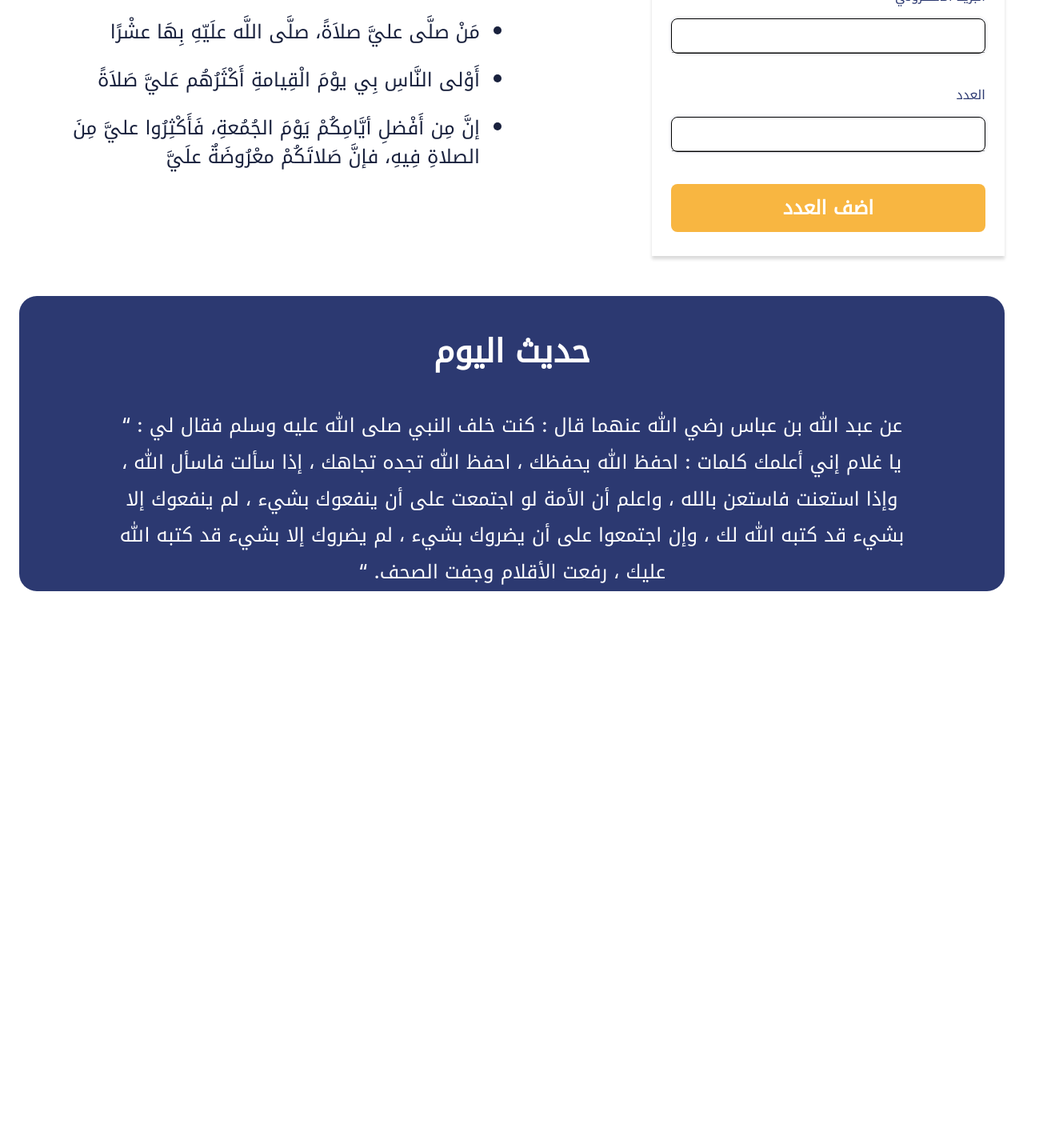
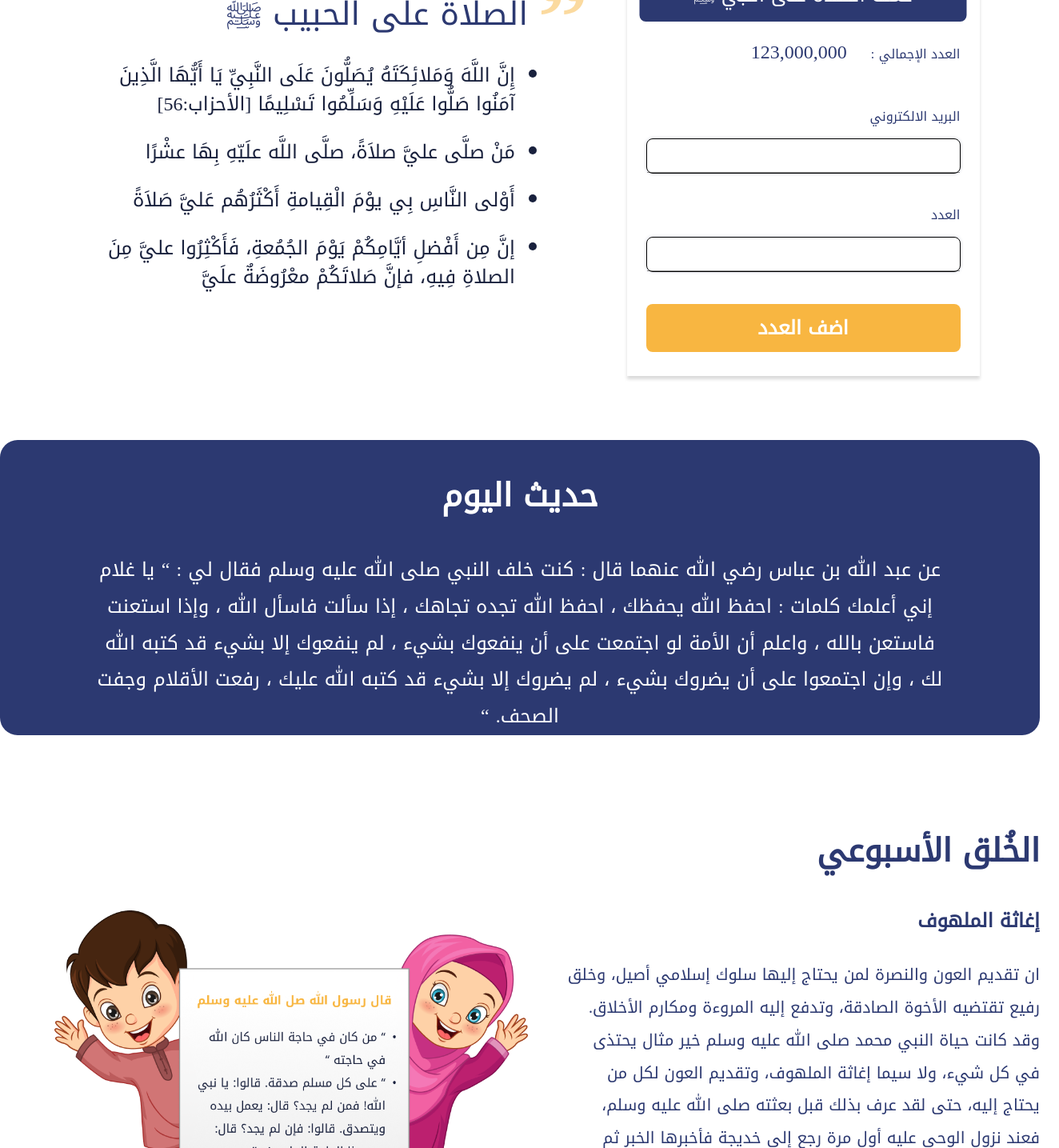
Before and after one commit to hibayoussef/Quran-memorization, a React (Create React App) app: page /home in a window 1280 px wide. Shown: the part 1920-3355 px from the top of the page at 80% size, 1324 px wide, since content can reach past the window. Before the commit the page ends 2659 px from the top, so only its background shows below. Built offline with nearby package versions, Linux system fonts and the light colour scheme.

Commit message:
add section StudentExcellence

```diff
--- a/src/components/Home/AboutUs/AboutUs.styles.jsx
+++ b/src/components/Home/AboutUs/AboutUs.styles.jsx
@@ -6,7 +6,7 @@ const flexCenter = {
 
 export const about = {
   container: {
-    marginTop: "20px",
+    marginTop: "80px",
   },
   containerGrid: {
     ...flexCenter, // Reuse flex styles
--- a/src/components/Home/AddTotalNumber/AddTotalNumber.jsx
+++ b/src/components/Home/AddTotalNumber/AddTotalNumber.jsx
@@ -33,7 +33,7 @@ const AddTotalNumber = () => {
       <Container maxWidth="xl">
         <Grid container spacing={6}>
           {/* column Form add number */}
-          <Grid size={{ sm: 12, md: 6 }}>
+          <Grid size={{ sm: 12, md: 6 }} sx={styles.gridForm}>
             <Box sx={styles.boxFormNumber}>
               {/* BOX title main and icon */}
               <Box sx={styles.boxTitleForm}>
--- a/src/components/Home/AddTotalNumber/AddTotalNumber.styles.jsx
+++ b/src/components/Home/AddTotalNumber/AddTotalNumber.styles.jsx
@@ -5,13 +5,16 @@ const centerItem = {
 };
 
 export const styles = {
-  boxes: { marginTop: "50px" },
+  boxes: { marginTop: "80px" },
   title: {
     color: "#2C3971",
     fontSize: "40px",
     lineHeight: "76.23px",
   },
   // Form Number
+  gridForm: {
+    ...centerItem,
+  },
   boxFormNumber: {
     width: {
       xs: "100%", // 100% width for extra small screens
--- a/src/components/Home/Categories/Categories.styles.jsx
+++ b/src/components/Home/Categories/Categories.styles.jsx
@@ -20,7 +20,7 @@ export const styles = {
     fontSize: "40px",
     lineHeight: "76.23px",
     color: "#2C3971",
-    marginTop: "20px",
+    marginTop: "80px",
     ...commonStyles.fontWeightBold,
   },
   boxImg: {
--- a/src/components/Home/HadithToday/HadithToday.jsx
+++ b/src/components/Home/HadithToday/HadithToday.jsx
@@ -9,7 +9,7 @@ import { Box, Container, Typography } from "@mui/material";
 // style css
 import { styles } from "./HadithToday.styles";
 
-const Carousel = () => {
+const HadithToday = () => {
   return (
     <Box sx={styles.container}>
       <Container maxWidth="xl">
@@ -39,4 +39,4 @@ const Carousel = () => {
   );
 };
 
-export default Carousel;
+export default HadithToday;
--- a/src/components/Home/HadithToday/HadithToday.styles.jsx
+++ b/src/components/Home/HadithToday/HadithToday.styles.jsx
@@ -1,8 +1,9 @@
 export const styles = {
-  container: { marginTop: "50px" },
+  container: { marginTop: "80px" },
   swiperStyle: {
     backgroundColor: "#2C3971",
     borderRadius: "22px",
+    width: "1300px",
   },
   SwiperSlide: {
     display: "flex",
--- a/src/components/Home/HomeComp.jsx
+++ b/src/components/Home/HomeComp.jsx
@@ -6,6 +6,8 @@ import AboutUs from "./AboutUs/AboutUs";
 import Categories from "./Categories/Categories";
 import AddTotalNumber from "./AddTotalNumber/AddTotalNumber";
 import HadithToday from "./HadithToday/HadithToday";
+import WeeklyCreation from "./WeeklyCreation/WeeklyCreation";
+import StudentExcellence from "./StudentExcellence/StudentExcellence";
 // start in material ui
 import { Box } from "@mui/material";
 
@@ -19,6 +21,8 @@ function HomeComp() {
       <Categories />
       <AddTotalNumber />
       <HadithToday />
+      <WeeklyCreation />
+      <StudentExcellence />
     </Box>
   );
 }
--- /dev/null
+++ b/src/components/Home/StudentExcellence/StudentExcellence.jsx
@@ -0,0 +1,26 @@
+import { Box, Container } from "@mui/material";
+import Grid from "@mui/material/Grid2";
+// start in in css
+import { styles } from "./StudentExcellence.styles";
+
+const StudentExcellence = () => {
+  return (
+    <Box sx={styles.student}>
+      <Container maxWidth="xl">
+        <Grid container spacing={6}>
+          {/* start in title */}
+          <Grid size={{ sm: 12, md: 6 }}>
+            <h1 style={styles.title}>الطلاب المتميزين :</h1>
+            <h3 style={styles.titleTow}>
+              تم تكريم الطلاب المتميزين من دورات القرآم والحديث.
+            </h3>
+          </Grid>
+          {/* start in img  */}
+          <Grid size={{ sm: 12, md: 6 }}></Grid>
+        </Grid>
+      </Container>
+    </Box>
+  );
+};
+
+export default StudentExcellence;
--- /dev/null
+++ b/src/components/Home/StudentExcellence/StudentExcellence.styles.jsx
@@ -0,0 +1,17 @@
+export const styles = {
+  student: {
+    marginTop: "50px",
+  },
+  title: {
+    fontSize: "40px",
+    lineHeight: "76.23px",
+    weight: 700,
+    color: "#2C3971",
+  },
+  titleTow: {
+    fontSize: "24px",
+    lineHeight: "45.74px",
+    weight: 700,
+    color: "#2C3971",
+  },
+};
--- /dev/null
+++ b/src/components/Home/WeeklyCreation/WeeklyCreation.jsx
@@ -0,0 +1,47 @@
+// start in MIU
+import { Box, Container, Typography } from "@mui/material";
+import Grid from "@mui/material/Grid2";
+// start in in css
+import { styles } from "./WeeklyCreation.styles";
+//
+import Frame from "../../../assets/images/Frame.png";
+
+const WeeklyCreation = () => {
+  return (
+    <Box sx={styles.boxWeekly}>
+      <Container maxWidth="xl">
+        <Grid container spacing={6}>
+          {/* start in title */}
+          <Grid size={{ sm: 12, md: 6 }}>
+            <h1 style={styles.title}>الخُلق الأسبوعي</h1>
+            <h3 style={styles.titleTow}>إغاثة الملهوف</h3>
+            <Typography sx={styles.subTitle}>
+              ان تقديم العون والنصرة لمن يحتاج إليها سلوك إسلامي أصيل، وخلق رفيع
+              تقتضيه الأخوة الصادقة، وتدفع إليه المروءة ومكارم الأخلاق. وقد كانت
+              حياة النبي محمد صلى الله عليه وسلم خير مثال يحتذى في كل شيء، ولا
+              سيما إغاثة الملهوف، وتقديم العون لكل من يحتاج إليه، حتى لقد عرف
+              بذلك قبل بعثته صلى الله عليه وسلم، فعند نزول الوحي عليه أول مرة
+              رجع إلى خديجة فأخبرها الخبر ثم قال: "لقد خشيت على نفسي". عندئذ
+              أجابته أم المؤمنين خديجة رضي الله عنها: كلا والله! ما يخزيك ا لله
+              أبدًا، إنك لتصل الرحم، وتحمل الكلَّ، وتكسب المعدوم، وتقري الضيف،
+              وتعين على نوائب الحق.
+            </Typography>
+            <Typography sx={styles.subTitle}>
+              هكذا استدلت أم المؤمنين خديجة رضي الله عنها على حفظ الله له، وعدم
+              تضييعه إياه بصنائع المعروف التي كان يصنعها، وبإغاثة الملهوف؛
+              فالجزاء من جنس العمل.
+            </Typography>
+          </Grid>
+          {/* start in img  */}
+          <Grid size={{ sm: 12, md: 6 }}>
+            <Box sx={styles.BoxImg}>
+              <img src={`${Frame}`} alt="" style={styles.img} />
+            </Box>
+          </Grid>
+        </Grid>
+      </Container>
+    </Box>
+  );
+};
+
+export default WeeklyCreation;
--- /dev/null
+++ b/src/components/Home/WeeklyCreation/WeeklyCreation.styles.jsx
@@ -0,0 +1,32 @@
+export const styles = {
+  boxWeekly: {
+    marginTop: "80px",
+  },
+  title: {
+    fontSize: "40px",
+    lineHeight: "76.23px",
+    weight: 700,
+    color: "#2C3971",
+  },
+  titleTow: {
+    fontSize: "24px",
+    lineHeight: "45.74px",
+    weight: 700,
+    color: "#2C3971",
+  },
+  subTitle: {
+    fontSize: "20px",
+    lineHeight: "40.74px",
+    weight: 400,
+    color: "#2C3971",
+  },
+  //   img
+  BoxImg: {
+    display: "flex",
+    justifyContent: "center",
+    alignItems: "center",
+    width: "100%",
+    height: "100%",
+  },
+  img: { width: "100%", height: "auto" },
+};
--- a/src/theme/base-theme-options.js
+++ b/src/theme/base-theme-options.js
@@ -258,7 +258,7 @@ export const baseThemeOptions = {
     button: {
       fontWeight: 600,
     },
-    fontFamily: '"DroidArabicKufiBold", "Inter", sans-serif',
+    fontFamily: '"DroidArabicKufiBold"',
     body1: {
       fontSize: "1rem",
       fontWeight: 400,
```
Also changed, not shown: src/assets/images/Frame.png (added).
